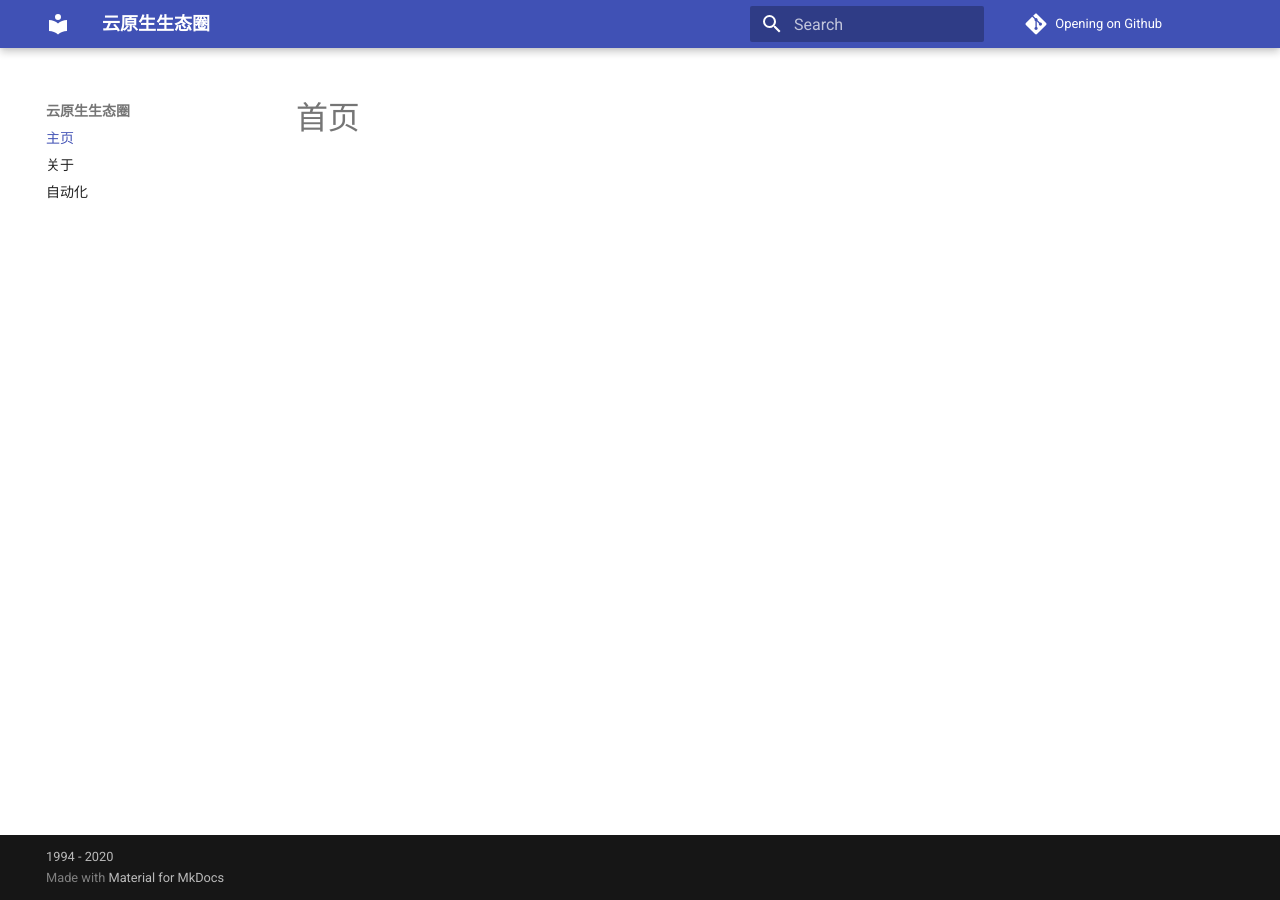
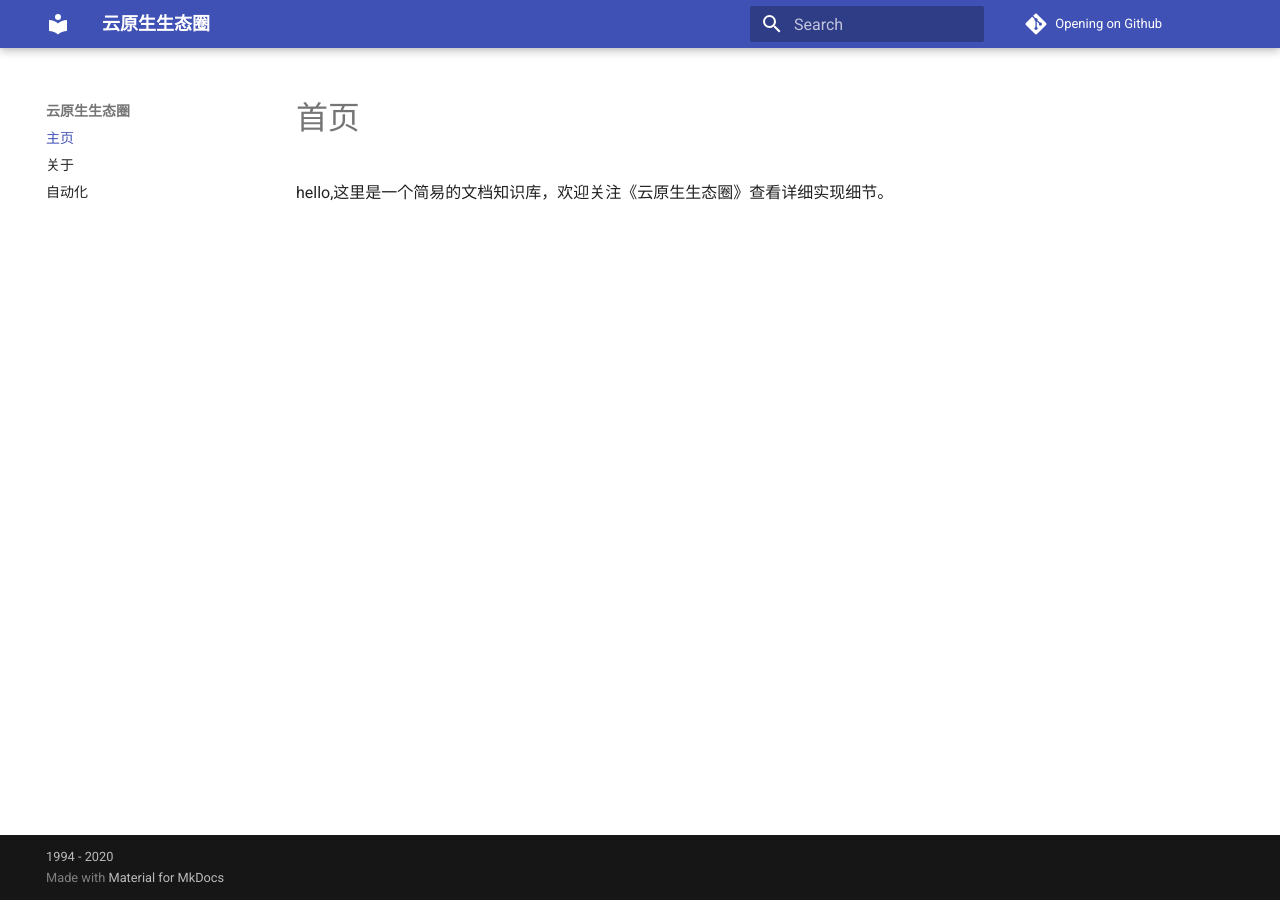
Before and after one commit to linuxermaster/cloudnativecosystem_mkdocs, an MkDocs documentation site: the page built from docs/index.md, in a window 1280 px wide. Built offline with MkDocs 1.6.1 and Material for MkDocs 9.7.7, drawn with Linux system fonts in a browser that asks for light colours; comment, search, counter and statistics services are not loaded.

Commit message:
Update index.md

```diff
--- a/docs/index.md
+++ b/docs/index.md
@@ -1 +1,2 @@
 # 首页
+hello,这里是一个简易的文档知识库，欢迎关注《云原生生态圈》查看详细实现细节。
```
Also changed, not shown: docs/about.md (line endings or trailing spaces).
